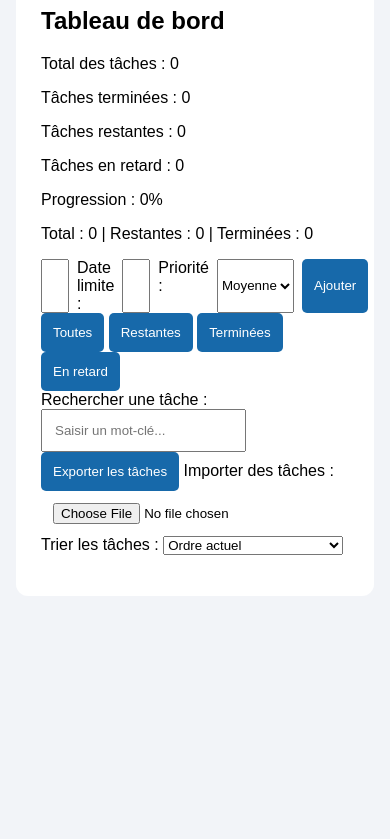
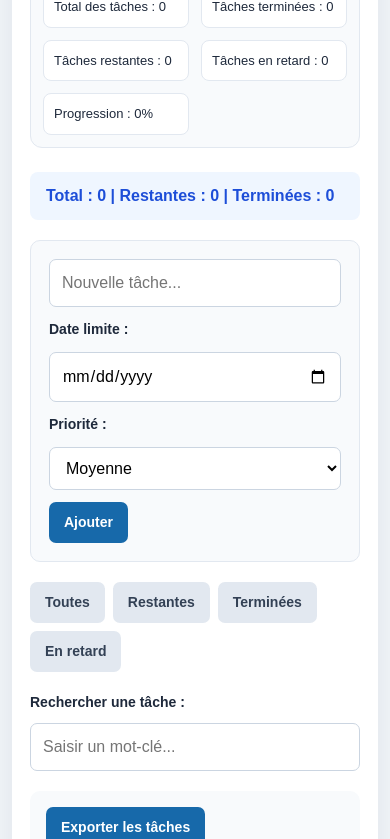
Before and after one commit to TRAOREAROUNA/GESTIONNAIRE-TACHES, a plain HTML site: page index.html in a window 390 px wide. Shown: the part 175-1014 px from the top of the page. Before the commit the page ends 844 px from the top, so only its background shows below. Drawn offline with Linux system fonts and the light colour scheme.

Commit message:
Ajout du tableau de bord et des tests de progression

```diff
--- a/index.html
+++ b/index.html
@@ -87,6 +87,7 @@
         <ul id="task-list"></ul>
     </main>
 
-    <script src="script.js"></script>
+    <script src="progression.js"></script>
+<script src="script.js"></script>
 </body>
 </html>
--- /dev/null
+++ b/progression.js
@@ -0,0 +1,27 @@
+
+function calculerProgression(total, terminees) {
+    if (!Number.isInteger(total) || total < 0) {
+        throw new RangeError("Le total doit être un entier positif ou nul.");
+    }
+
+    if (
+        !Number.isInteger(terminees) ||
+        terminees < 0 ||
+        terminees > total
+    ) {
+        throw new RangeError(
+            "Le nombre de tâches terminées doit être compris entre 0 et le total."
+        );
+    }
+
+    if (total === 0) {
+        return 0;
+    }
+
+    return Math.round((terminees / total) * 100);
+}
+
+// Permet l'utilisation dans Node.js pour les tests
+if (typeof module !== "undefined" && module.exports) {
+    module.exports = { calculerProgression };
+}
--- a/script.js
+++ b/script.js
@@ -62,9 +62,7 @@ const overdueCount = tasks.filter(task => {
     return dueDate < today;
 }).length;
 
-const progress = total === 0
-    ? 0
-    : Math.round((terminees / total) * 100);
+const progress = calculerProgression(total, terminees);
 
 dashboardTotal.textContent = total;
 dashboardCompleted.textContent = terminees;
--- a/style.css
+++ b/style.css
@@ -1,60 +1,281 @@
+
+/* =========================
+   1. STYLE GENERAL
+========================= */
+
+* {
+    box-sizing: border-box;
+}
 
 body {
     font-family: Arial, sans-serif;
-    background: #f2f4f8;
+    background: #f1f5f9;
+    color: #1e293b;
     margin: 0;
-    padding: 40px 16px;
+    padding: 32px 16px;
+    line-height: 1.5;
 }
 
 .container {
-    max-width: 600px;
-    margin: auto;
-    background: white;
-    padding: 25px;
-    border-radius: 12px;
+    width: 100%;
+    max-width: 1100px;
+    margin: 0 auto;
+    padding: 32px;
+    background: #ffffff;
+    border-radius: 16px;
+    box-shadow: 0 8px 30px rgba(15, 23, 42, 0.08);
 }
 
 h1 {
     text-align: center;
-    color: #24344d;
+    color: #1e3a5f;
+    font-size: 30px;
+    margin: 0 0 30px;
 }
 
-form {
-    display: flex;
-    gap: 8px;
+h2 {
+    color: #1e3a5f;
+    margin-top: 0;
 }
 
-input {
-    flex: 1;
-    min-width: 0;
-    padding: 12px;
+/* =========================
+   2. TABLEAU DE BORD
+========================= */
+
+#task-dashboard {
+    display: grid;
+    grid-template-columns: repeat(3, minmax(0, 1fr));
+    gap: 12px;
+    margin-bottom: 24px;
+    padding: 20px;
+    background: #f8fafc;
+    border: 1px solid #e2e8f0;
+    border-radius: 12px;
 }
 
+#task-dashboard h2 {
+    grid-column: 1 / -1;
+    margin-bottom: 4px;
+}
+
+#task-dashboard p {
+    margin: 0;
+    padding: 14px;
+    background: #ffffff;
+    border: 1px solid #e2e8f0;
+    border-radius: 8px;
+    font-size: 14px;
+}
+
+/* =========================
+   3. COMPTEUR
+========================= */
+
+#task-counter {
+    padding: 12px 16px;
+    margin: 0 0 20px;
+    background: #eff6ff;
+    color: #1d4ed8;
+    border-radius: 8px;
+    font-weight: bold;
+}
+
+/* =========================
+   4. FORMULAIRE
+========================= */
+
+#task-form {
+    display: flex;
+    flex-wrap: wrap;
+    align-items: center;
+    gap: 12px;
+    margin-bottom: 20px;
+    padding: 18px;
+    background: #f8fafc;
+    border: 1px solid #e2e8f0;
+    border-radius: 10px;
+}
+
+#task-input {
+    flex: 1 1 100%;
+    width: 100%;
+}
+
+#task-form label {
+    font-size: 14px;
+    font-weight: bold;
+}
+
+#task-due-date {
+    flex: 0 1 170px;
+}
+
+#task-priority {
+    flex: 0 1 150px;
+}
+
+input,
+select {
+    min-width: 0;
+    max-width: 100%;
+    padding: 11px 12px;
+    font: inherit;
+    border: 1px solid #cbd5e1;
+    border-radius: 7px;
+    background: #ffffff;
+}
+
+input:focus,
+select:focus {
+    outline: 2px solid #93c5fd;
+    border-color: #2563eb;
+}
+
+/* =========================
+   5. BOUTONS
+========================= */
+
 button {
-    padding: 12px;
+    padding: 10px 15px;
+    font: inherit;
+    font-size: 14px;
+    font-weight: 600;
     cursor: pointer;
     background: #1769aa;
-    color: white;
+    color: #ffffff;
     border: none;
-    border-radius: 5px;
+    border-radius: 7px;
+    transition: background 0.2s ease;
 }
 
-li {
-    margin-top: 12px;
-    padding: 10px;
-    background: #f2f4f8;
-    display: flex;
-    justify-content: space-between;
-    gap: 8px;
+button:hover {
+    background: #12548a;
 }
 
-li.done span {
-    text-decoration: line-through;
-    color: gray;
+button:focus-visible {
+    outline: 3px solid #93c5fd;
+    outline-offset: 2px;
 }
 
+#task-form button {
+    flex: 0 0 auto;
+}
 
-/* Affichage des priorités */
+/* =========================
+   6. FILTRES
+========================= */
+
+#task-filters {
+    display: flex;
+    flex-wrap: wrap;
+    gap: 8px;
+    margin: 20px 0;
+}
+
+#task-filters button {
+    background: #e2e8f0;
+    color: #334155;
+}
+
+#task-filters button:hover {
+    background: #cbd5e1;
+}
+
+/* =========================
+   7. RECHERCHE ET TRI
+========================= */
+
+#task-search,
+#task-sorting {
+    display: flex;
+    flex-wrap: wrap;
+    align-items: center;
+    gap: 10px;
+    margin: 16px 0;
+}
+
+#task-search label,
+#task-sorting label {
+    font-weight: 600;
+    font-size: 14px;
+}
+
+#task-search-input {
+    flex: 1 1 240px;
+}
+
+#task-sort {
+    flex: 0 1 260px;
+}
+
+/* =========================
+   8. IMPORT ET EXPORT
+========================= */
+
+#task-backup {
+    display: flex;
+    flex-wrap: wrap;
+    align-items: center;
+    gap: 10px;
+    margin: 20px 0;
+    padding: 16px;
+    background: #f8fafc;
+    border-radius: 10px;
+}
+
+#task-backup label {
+    font-size: 14px;
+    font-weight: 600;
+}
+
+/* =========================
+   9. LISTE DES TACHES
+========================= */
+
+#task-list {
+    list-style: none;
+    padding: 0;
+    margin: 20px 0 0;
+}
+
+#task-list li {
+    display: flex;
+    flex-wrap: wrap;
+    align-items: center;
+    gap: 12px;
+    margin: 12px 0;
+    padding: 16px;
+    background: #f8fafc;
+    border: 1px solid #e2e8f0;
+    border-radius: 10px;
+}
+
+#task-list li span {
+    flex: 1 1 180px;
+    min-width: 0;
+    overflow-wrap: anywhere;
+    font-weight: 600;
+}
+
+#task-list li small {
+    font-size: 13px;
+    overflow-wrap: anywhere;
+}
+
+#task-list li.done {
+    background: #f0fdf4;
+    border-color: #bbf7d0;
+}
+
+#task-list li.done span {
+    text-decoration: line-through;
+    color: #64748b;
+}
+
+/* =========================
+   10. PRIORITES
+========================= */
+
 .priority-haute {
     color: #dc2626;
     font-weight: bold;
@@ -69,3 +290,60 @@ li.done span {
     color: #16a34a;
     font-weight: bold;
 }
+
+/* =========================
+   11. PETITS ECRANS
+========================= */
+
+@media (max-width: 650px) {
+    body {
+        padding: 12px;
+    }
+
+    .container {
+        padding: 18px;
+        border-radius: 10px;
+    }
+
+    h1 {
+        font-size: 24px;
+    }
+
+    #task-dashboard {
+        grid-template-columns: repeat(2, minmax(0, 1fr));
+        padding: 12px;
+    }
+
+    #task-dashboard p {
+        padding: 10px;
+        font-size: 13px;
+        overflow-wrap: anywhere;
+    }
+
+    #task-form {
+        align-items: stretch;
+    }
+
+    #task-form input,
+    #task-form select,
+    #task-form button {
+        max-width: 100%;
+    }
+
+    #task-due-date,
+    #task-priority {
+        flex: 1 1 100%;
+    }
+
+    #task-list li {
+        align-items: flex-start;
+    }
+
+    #task-list li button {
+        flex: 1 1 auto;
+    }
+
+    #task-backup input[type="file"] {
+        width: 100%;
+    }
+}
```
Also changed, not shown: test-progression.js (+23 -8 lines).
